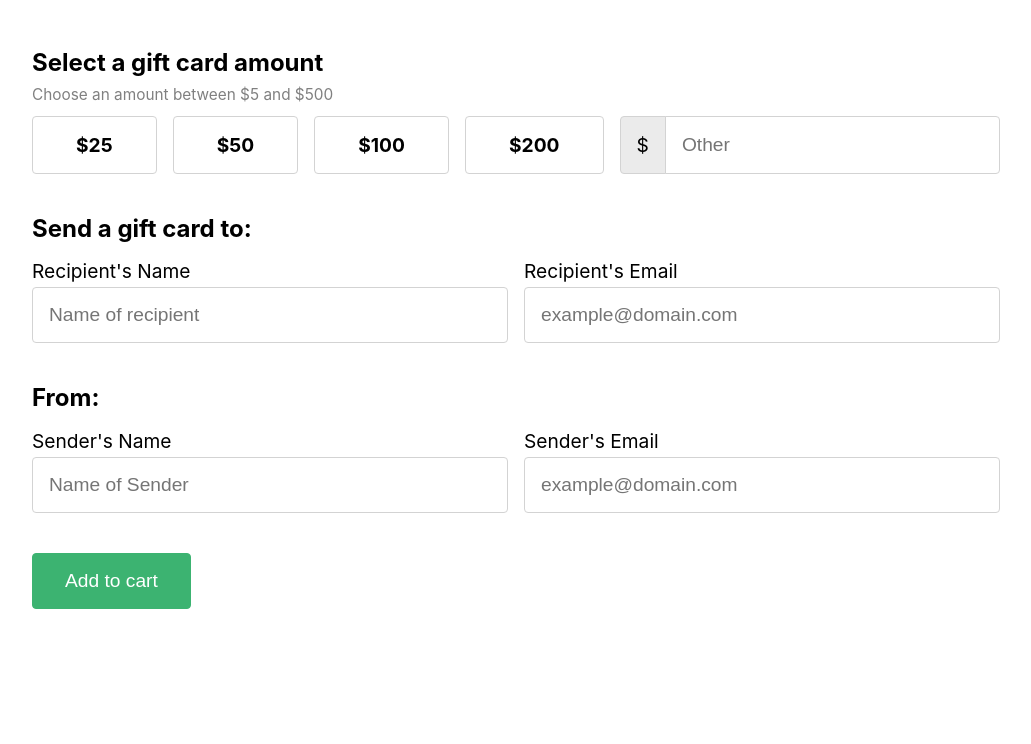
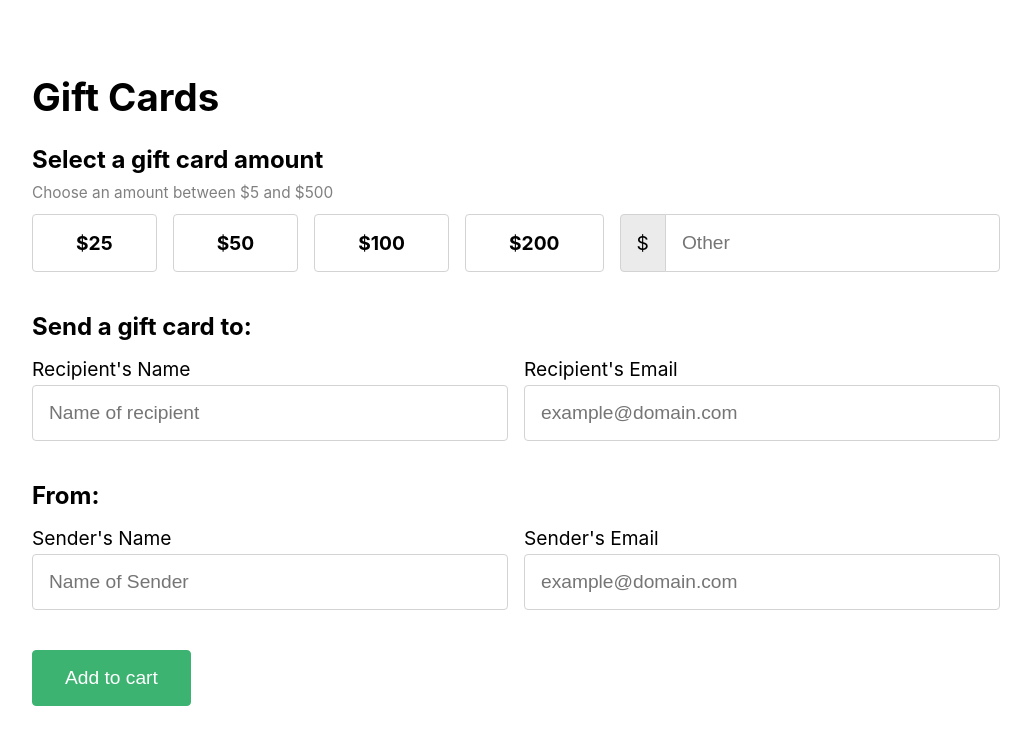
Before and after one commit to hexagoncircle/gift-card-form, a React (Create React App) app: page / in a window 1280 px wide. Shown: the top 744 px of the page, without its empty margins (124-1155 px from the left). Built offline with nearby package versions, Linux system fonts and the light colour scheme.

Commit message:
Move components into components directory

```diff
--- a/src/App.js
+++ b/src/App.js
@@ -1,10 +1,11 @@
 import React from 'react';
 import './App.scss';
-import GiftCardForm from './GiftCardForm';
+import GiftCardForm from './components/GiftCardForm';
 
 function App() {
   return (
     <div className="App">
+      <h1>Gift Cards</h1>
       <GiftCardForm minAmount={5} maxAmount={500} />
     </div>
   );
--- a/src/GiftCardForm.js
+++ b/src/components/GiftCardForm.js
@@ -4,6 +4,7 @@ import GiftCardAmountCustom from './GiftCardAmountCustom';
 import InputErrorMessage from './InputErrorMessage';
 import TextInput from './TextInput';
 
+// These messages would pull from
 const ERROR_MESSAGES = {
   amount: 'Please enter a gift card value between $5 and $500.',
   recipientName: 'Enter the recipient\'s name.',
```
Also changed, not shown: src/components/GiftCardAmount.js (renamed from src/GiftCardAmount.js), src/components/GiftCardAmountCustom.js (renamed from src/GiftCardAmountCustom.js), src/components/InputErrorMessage.js (renamed from src/InputErrorMessage.js), src/components/TextInput.js (renamed from src/TextInput.js).
